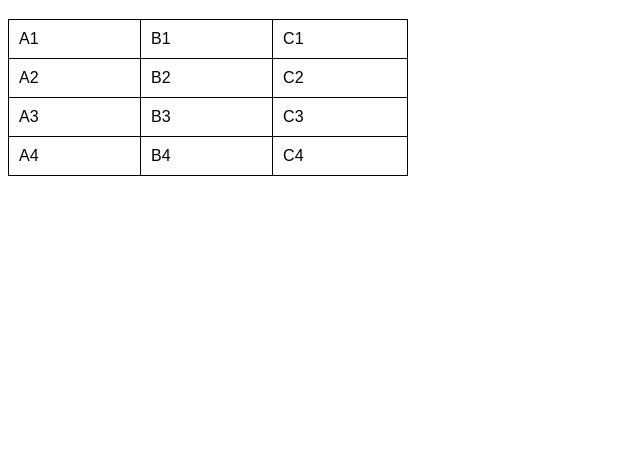
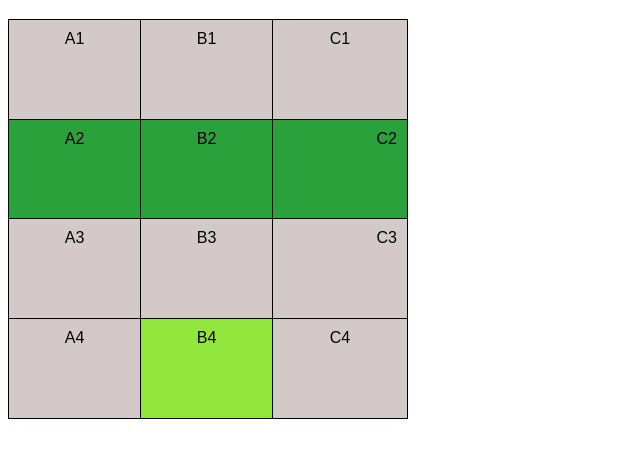
Before and after one commit to giovannaarrais/html-css, a plain HTML site: page exercicios/ex026/index.html in a window 1280 px wide. Shown: the part 61-518 px from the top of the page, without its empty margins (0-640 px from the left). Drawn offline with Linux system fonts and the light colour scheme.

Commit message:
aprendendo tabelas

```diff
--- a/exercicios/ex026/index.html
+++ b/exercicios/ex026/index.html
@@ -25,21 +25,21 @@
             <td>C1</td>
         </tr>
 
-        <tr> <!--   Segunda linha    -->
+        <tr class="linha"> <!--   Segunda linha    -->
             <td>A2</td>
             <td>B2</td>
-            <td>C2</td>
+            <td class="numero">C2</td>
         </tr>
 
         <tr><!--   Terceira linha    -->
             <td>A3</td>
             <td>B3</td>
-            <td>C3</td>
+            <td class="numero">C3</td>
         </tr>
 
         <tr><!--   Quarta linha    -->
             <td>A4</td>
-            <td>B4</td>
+            <td class="dado">B4</td>
             <td>C4</td>
         </tr>
 
--- a/exercicios/ex026/style.css
+++ b/exercicios/ex026/style.css
@@ -6,12 +6,34 @@ body{
 
 table{
     width: 400px;
+    height: 400px;
     border-collapse: collapse;  /*para as bordas se juntarem*/
 
+
 }
+
+tr{
+    background-color: rgb(212, 201, 201);
+}
+
+
 
 td {
     border: 1px solid black;
     padding: 10px;
+    text-align: center;     /*ALINHAMENTO HORIZONTAL*/
+    vertical-align: top;    /* ALINHAMENTO VERTICAL coloca as células no top*/
 
 }
+
+.numero{
+    text-align: right;
+}
+
+tr.linha{
+    background-color: rgb(42, 161, 58);
+}
+
+td.dado{
+    background-color: rgb(144, 230, 59);
+}
```
